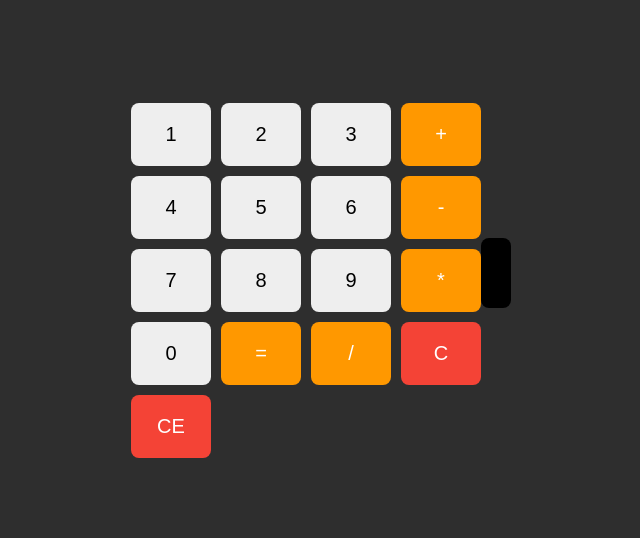
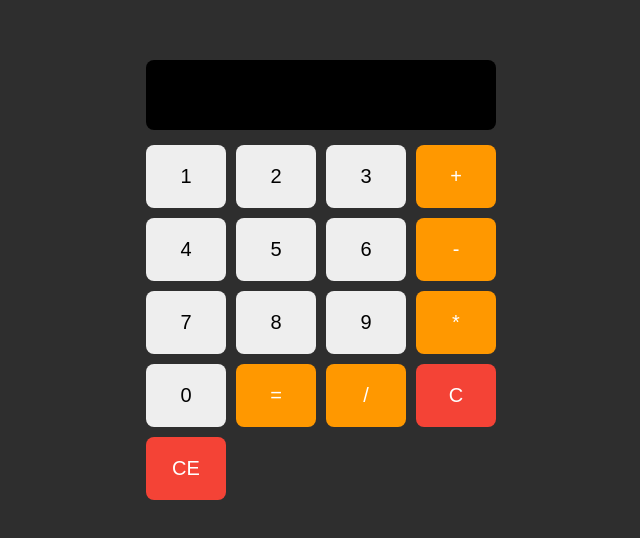
Before and after one commit to Casimbus/Calculator, a website: page index.html in a window 1280 px wide. Shown: the part 120-658 px from the top of the page, without its empty margins (319-959 px from the left). Drawn offline with Linux system fonts and the light colour scheme.

Commit message:
App update - fixed display panel

```diff
--- a/index.html
+++ b/index.html
@@ -21,8 +21,8 @@
             font-size: 28px;
             text-align: right;
             padding: 15px;
+            border-radius: 8px;
             margin-bottom: 15px;
-            border-radius: 8px;
             min-height: 40px;
         }
 
@@ -65,7 +65,10 @@
     </style>
 </head>
 <body>
-    <div class="buttons">
+<div class="calculator">
+    <div id="display" class="display"></div> <!-- экран -->
+
+    <div class="buttons"> <!-- блок кнопок -->
         <button>1</button>
         <button>2</button>
         <button>3</button>
@@ -84,7 +87,6 @@
         <button class="special">C</button>
         <button class="special">CE</button>
     </div>
-    <div id="display" class="display">
 </div>
     <script src="index.js"></script>
 </body>
```
Lines whose indentation alone changed are shown as unchanged.
